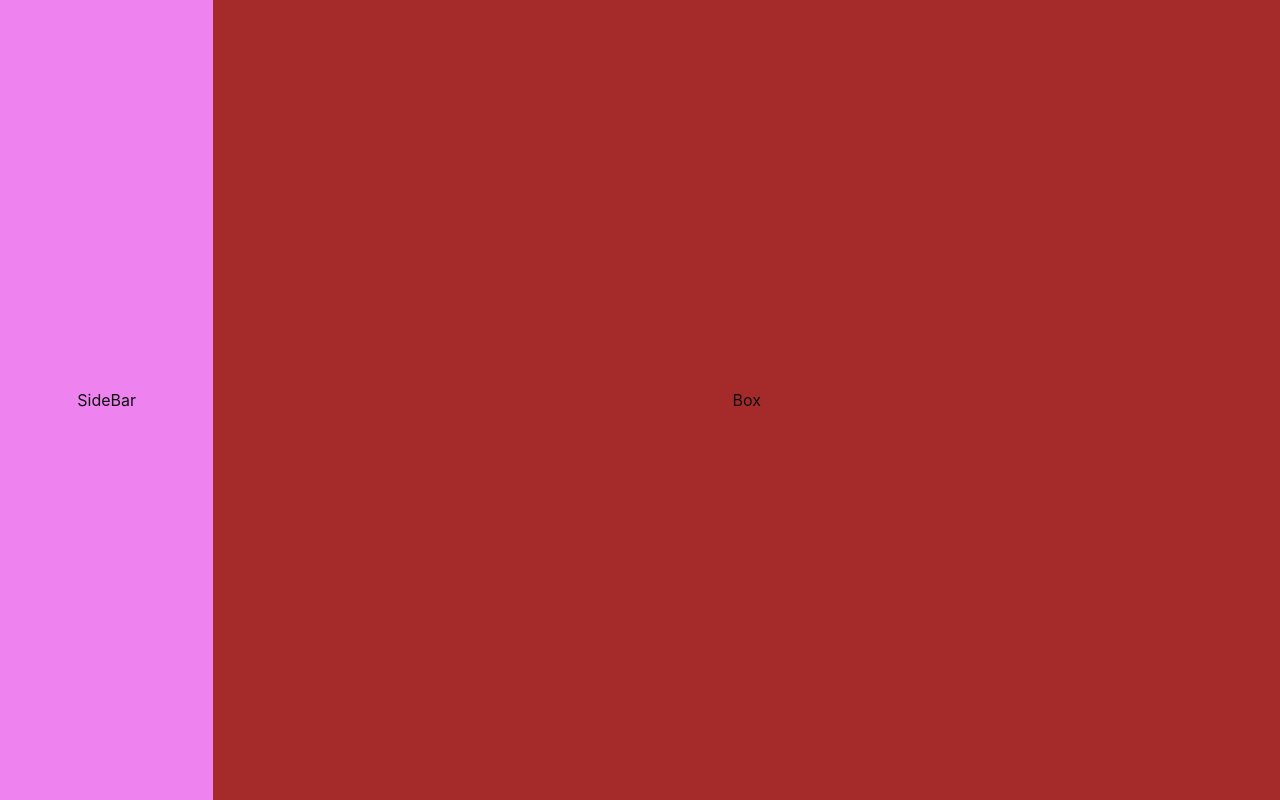
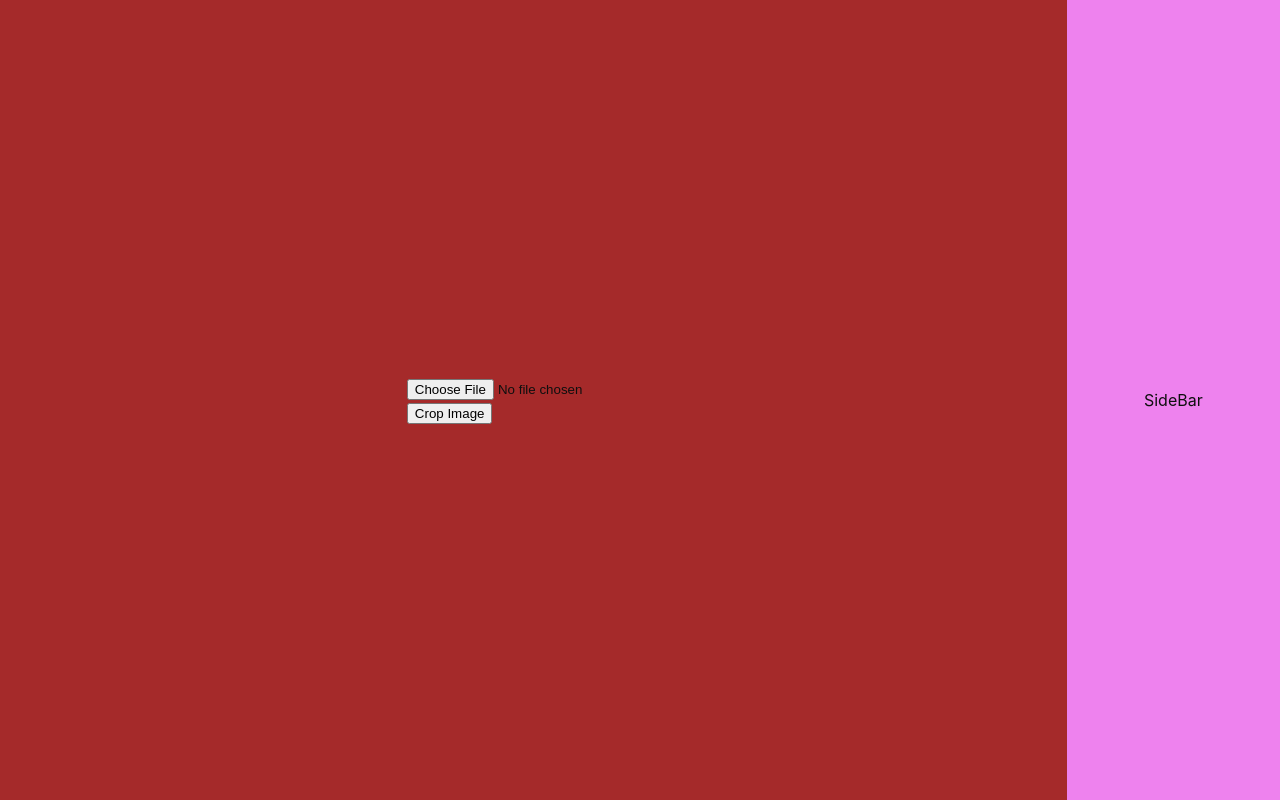
Before and after one commit to husseinhareb/croppy, a React (Vite) app: page / in a window 1280 px wide. Built offline with nearby package versions, Linux system fonts and the light colour scheme.

Commit message:
try canvas

```diff
--- a/src/App.jsx
+++ b/src/App.jsx
@@ -5,8 +5,8 @@ import SideBar from "./components/SideBar";
 function App() {
   return (
     <div className="container">
+      <Box />
       <SideBar />
-      <Box />
     </div>
   );
 }
--- a/src/components/Box.jsx
+++ b/src/components/Box.jsx
@@ -1,8 +1,65 @@
-import React from 'react'
 import "../styles/Box.css"
+import React, { useState } from 'react';
+
+function ImageCropper() {
+  const [image, setImage] = useState(null);
+  const [croppedImage, setCroppedImage] = useState(null);
+  const [cropX, setCropX] = useState(0);
+  const [cropY, setCropY] = useState(0);
+  const [cropWidth, setCropWidth] = useState(200);
+  const [cropHeight, setCropHeight] = useState(200);
+
+  // Function to handle file input change
+  const handleFileChange = (e) => {
+    const file = e.target.files[0];
+    const reader = new FileReader();
+    reader.onload = (event) => {
+      const img = new Image();
+      img.onload = () => {
+        setImage(img);
+      };
+      img.src = event.target.result;
+    };
+    reader.readAsDataURL(file);
+  };
+
+  // Function to crop the image
+  const cropImage = () => {
+    const canvas = document.createElement('canvas');
+    const ctx = canvas.getContext('2d');
+    canvas.width = cropWidth;
+    canvas.height = cropHeight;
+    ctx.drawImage(image, cropX, cropY, cropWidth, cropHeight, 0, 0, cropWidth, cropHeight);
+    const croppedImageUrl = canvas.toDataURL();
+    setCroppedImage(croppedImageUrl);
+  };
+
+  return (
+    <div>
+      <input type="file" onChange={handleFileChange} />
+      <br />
+      <button onClick={cropImage}>Crop Image</button>
+      <br />
+      {image && (
+        <div>
+          <h3>Original Image</h3>
+          <img src={image.src} alt="Original" width={610} height={367} style={{backgroundSize:"cover"}}/>
+        </div>
+      )}
+      {croppedImage && (
+        <div>
+          <h3>Cropped Image</h3>
+          <img src={croppedImage} alt="Cropped" />
+        </div>
+      )}
+    </div>
+  );
+}
+
+
 const Box = () => {
   return (
-    <div className='box'>Box</div>
+    <div className='box'><ImageCropper /></div>
   )
 }
 
```
